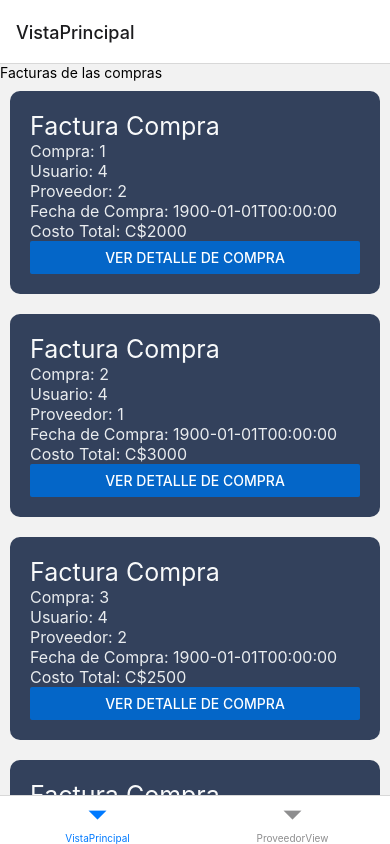
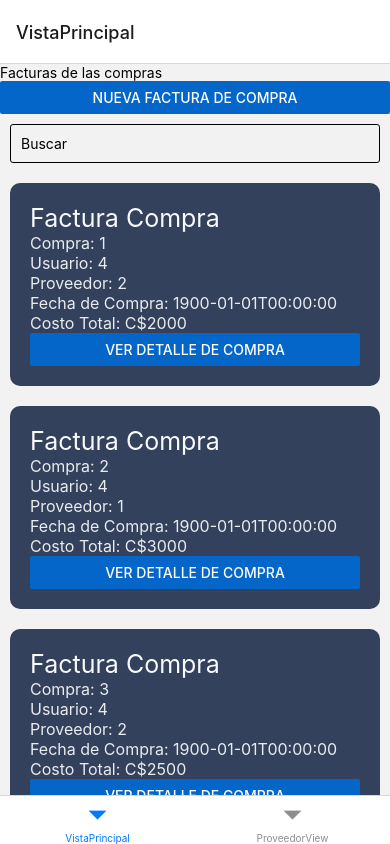
Before and after one commit to JulioAburto/CalzadoMiFavorita, a React Native app: screen /MainView in a window 390 px wide. Built offline with nearby package versions, Linux system fonts and the light colour scheme.

Commit message:
Busqueda de Facturas Compra

```diff
--- a/components/view/CompraView.js
+++ b/components/view/CompraView.js
@@ -38,6 +38,20 @@ class CompraView extends React.Component {
 		return (
 			<ScrollView>
 				<Text>Facturas de las compras</Text>
+				<Button
+					title="Nueva Factura De Compra"
+					color="#0466C8"
+					onPress={() =>
+						this.props.navigation.navigate("", {
+							//CargarProveedores: this.CargarProveedores,
+						})
+					}
+				></Button>
+				<TextInput
+					style={{ padding: 10, margin: 10, borderWidth: 1, borderRadius: 3 }}
+					placeholder="Buscar"
+					onChangeText={(val) => this.CargarCompra(val)}
+				></TextInput>
 				{this.state.isLoading ? (
 					<ActivityIndicator />
 				) : (
```
